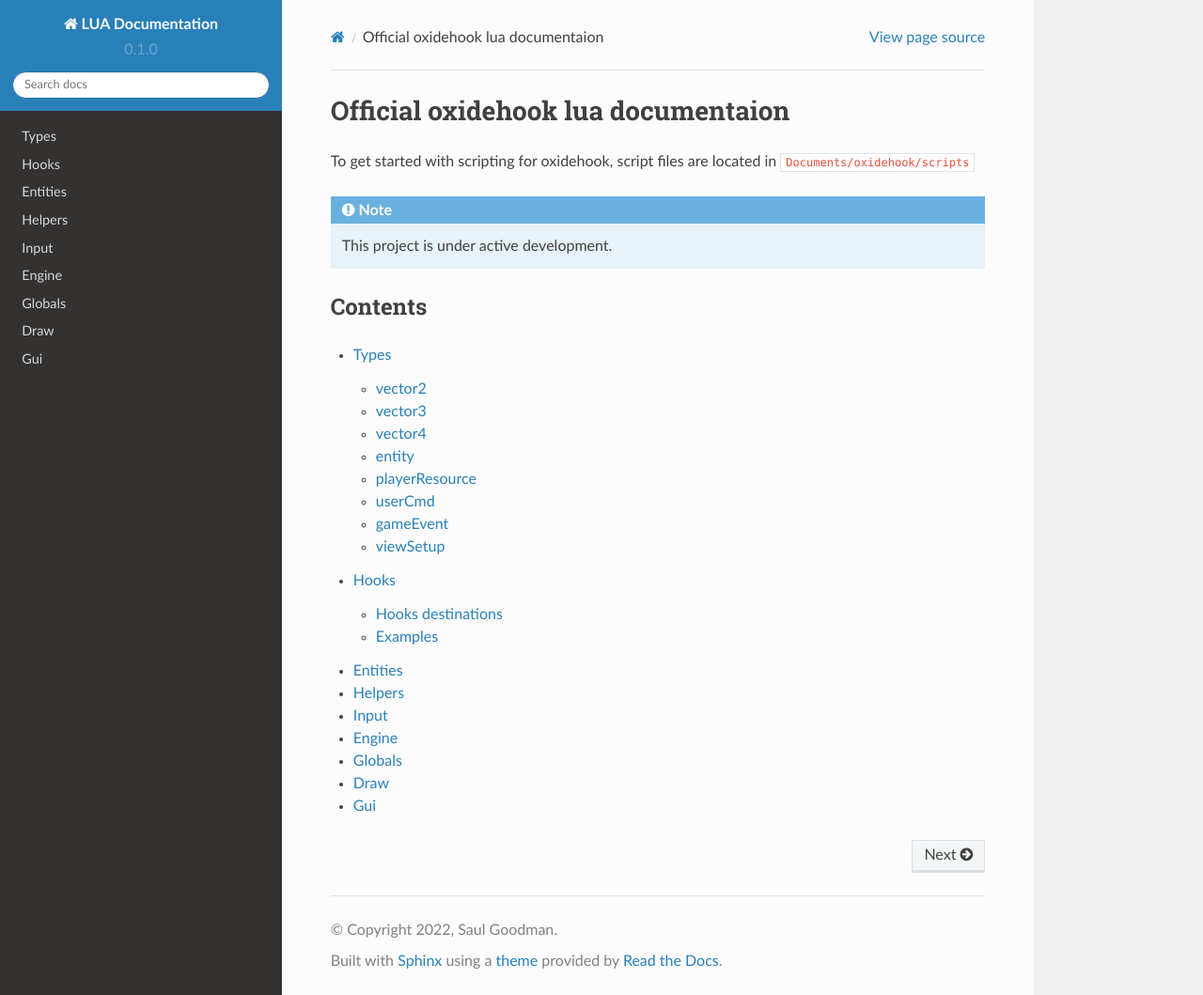
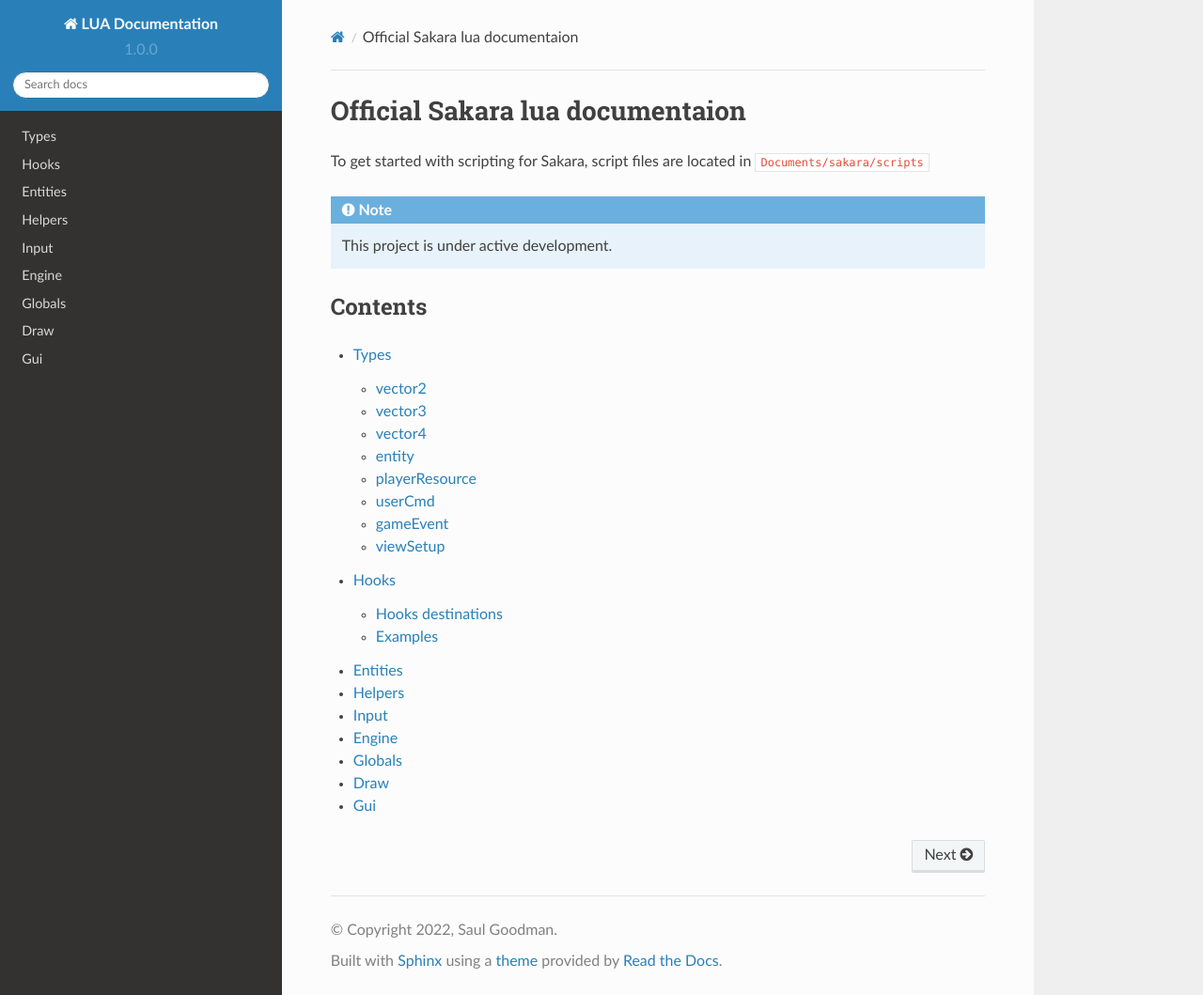
Before and after one commit to Metaphysical1/csgo-lua, a Sphinx documentation site: the page built from docs/source/index.rst, in a window 1280 px wide and 1059 px high. Shown: the whole window at 94% size. Built offline with Sphinx 7.4.7 and the Read the Docs theme 2.0.0, drawn with Linux system fonts in a browser that asks for light colours; pages that are not in the unit, such as notebooks, are missing from menus.

Commit message:
remove oxidehook references

```diff
--- a/docs/source/conf.py
+++ b/docs/source/conf.py
@@ -6,8 +6,8 @@ project = 'LUA Documentation'
 copyright = '2022, Saul Goodman'
 author = 'Saul'
 
-release = '0.1'
-version = '0.1.0'
+release = '1.0'
+version = '1.0.0'
 
 # -- General configuration
 
@@ -18,7 +18,7 @@ extensions = [
     'sphinx.ext.autosummary',
     'sphinx.ext.intersphinx',
 ]
-
+html_show_sourcelink = False
 intersphinx_mapping = {
     'python': ('https://docs.python.org/3/', None),
     'sphinx': ('https://www.sphinx-doc.org/en/master/', None),
--- a/docs/source/index.rst
+++ b/docs/source/index.rst
@@ -1,7 +1,7 @@
-Official oxidehook lua documentaion
+Official Sakara lua documentaion
 ===================================
 
-To get started with scripting for oxidehook, script files are located in ``Documents/oxidehook/scripts``
+To get started with scripting for Sakara, script files are located in ``Documents/sakara/scripts``
 
 .. note::
 
```
